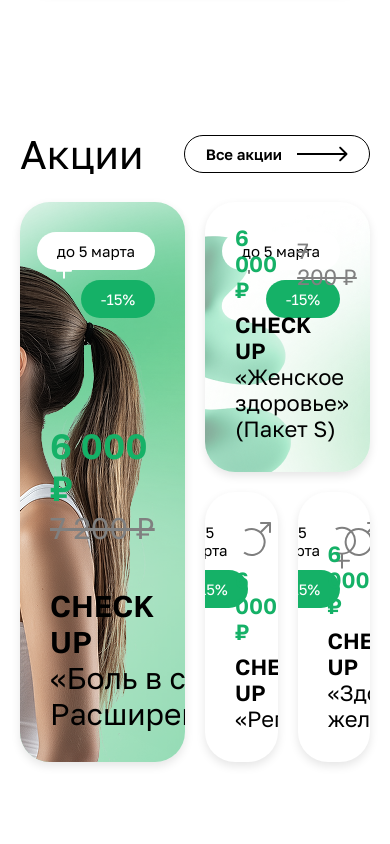
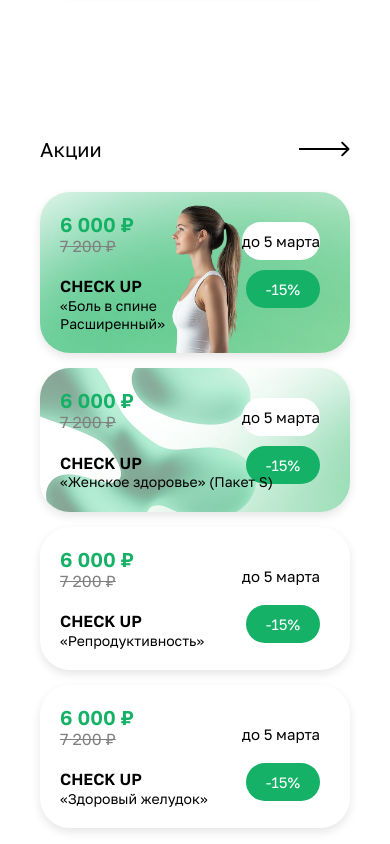
Before and after one commit to ArturoProfePro/Medkhan, a React (Vite) app: page / in a window 390 px wide. Shown: the part 1500-2344 px from the top of the page. Built offline with nearby package versions, Linux system fonts and the light colour scheme.

Commit message:
доделал адаптив в акции

```diff
--- a/src/components/Container/ui/Container.module.scss
+++ b/src/components/Container/ui/Container.module.scss
@@ -2,7 +2,7 @@
   max-width: 1280px;
   width: 100vw;
   margin: auto;
-    padding: 0 20px;
+  padding: 0 40px;
   margin-top: 46px;
   overflow: hidden;
   overflow-y: scroll;
--- a/src/pages/MainPage/components/Services/ui/ui.module.scss
+++ b/src/pages/MainPage/components/Services/ui/ui.module.scss
@@ -148,6 +148,7 @@
       }
 
       .abs {
+        width: 400px;
         position: absolute;
         top: 29px;
         right: 27px;
@@ -164,15 +165,6 @@
 .absFake {
   display: none;
 }
-// @media (max-width: 500px) {
-//   .absFake {
-//     display: block;
-//     position: absolute;
-//     z-index: 6;
-//     right: 0;
-//     bottom: 0;
-//   }
-// }
 
 .buttons {
   display: flex;
@@ -218,7 +210,13 @@
     }
   }
 }
-
+.iconDnk {
+  z-index: 1;
+  position: absolute;
+  right: 4%;
+  top: 0;
+  z-index: 3;
+}
 @media (max-width: 1024px) {
   .container {
     .grid {
@@ -231,19 +229,20 @@
   }
 }
 
-@media (max-width: 520px) {
-  .container {
-    .grid {
-      .elem7 {
-        .abs {
-          width: 150px;
-        }
-      }
-    }
+@media (max-width: 365px) {
+  .abs {
+    display: none;
+  }
+  .iconDnk {
+    height: 150px;
+    transform: translateX(150px);
+  }
+  .mask {
+    transform: translateX(-500px);
   }
 }
 
-@media (max-width: 750px) {
+@media (max-width: 765px) {
   .container {
     .header {
       .title {
@@ -326,6 +325,7 @@
         }
 
         .abs {
+          width: 200px;
           position: absolute;
           top: 29px;
           right: 27px;
--- a/src/pages/MainPage/components/Services/ui/ui.tsx
+++ b/src/pages/MainPage/components/Services/ui/ui.tsx
@@ -38,14 +38,12 @@ const Services = () => {
         </div>
         <div className={c.elem7}>
           <span className={c.title}>
-            <div className={c.mal}>CHECK UP</div> <br />
+            <div className={c.mal}>CHECK UP</div>
             Комплексное обследование
           </span>
 
           <span className={c.absFake}>
-            Удобное и эффективное решение
-            <br />
-            для заботы о здоровье
+            Удобное и эффективное решение для заботы о здоровье
           </span>
 
           <div className={c.buttons}>
@@ -53,13 +51,11 @@ const Services = () => {
             <button className={c.second}>Подробнее</button>
           </div>
 
-          <img src="/dnk.png" className={c.icon} alt="" />
+          <img src="/dnk.png" className={c.iconDnk} alt="" />
           <img src="/dnk-mask.png" className={c.mask} alt="" />
 
           <span className={c.abs}>
-            Удобное и эффективное решение
-            <br />
-            для заботы о здоровье
+            Удобное и эффективное решение для заботы о здоровье
           </span>
         </div>
       </div>
--- a/src/pages/MainPage/components/Stock/ui/ui.module.scss
+++ b/src/pages/MainPage/components/Stock/ui/ui.module.scss
@@ -12,20 +12,17 @@
 
     .title {
       font-weight: 400;
-            font-size: 40px;
-            line-height: 48px;
+      font-size: clamp(20px, 4vw, 40px); // адаптивный размер
+      line-height: 1.2;
       color: black;
     }
 
     .button {
-            width: 186.5px;
       height: 38px;
       display: flex;
       align-items: center;
       justify-content: center;
       border-radius: 100px;
-            border: 1px solid #000000;
-            color: #000000;
       font-size: 15px;
       font-weight: 600;
       gap: 15px;
@@ -37,9 +34,9 @@
   .grid {
     width: 100%;
     display: grid;
-        grid-template-columns: repeat(4, 1fr);
+    grid-template-columns: repeat(4, 1fr); // десктоп
     gap: 20px;
-        grid-template-rows: repeat(2, 270px);
+    grid-auto-rows: auto;
 
     .elem {
       position: relative;
@@ -50,26 +47,23 @@
       overflow: hidden;
 
       .icon {
-                position: relative;
-                z-index: 4;
         position: absolute;
         left: 30px;
         top: 30px;
+        z-index: 4;
       }
 
       .modal {
-                position: relative;
+        position: absolute;
+        top: 30px;
+        right: 30px;
         z-index: 4;
         display: flex;
         flex-direction: column;
         gap: 10px;
         align-items: flex-end;
-                position: absolute;
-                top: 30px;
-                right: 30px;
 
         .ceil {
-                    padding: 0 20px;
           height: 38px;
           border-radius: 100px;
           background-color: white;
@@ -84,7 +78,7 @@
           border-radius: 100px;
           display: flex;
           align-items: center;
-                    background-color: #15B167;
+          background-color: #15b167;
           color: white;
         }
       }
@@ -104,31 +98,31 @@
           gap: 1px;
 
           .ceil {
-                        font-size: 35px;
-                        line-height: 42px;
-                        color: #15B167;
+            font-size: clamp(20px, 3vw, 35px);
+            line-height: 1.2;
+            color: #15b167;
             font-weight: 600;
           }
 
           .floor {
-                        font-size: 30px;
-                        line-height: 36px;
+            font-size: clamp(16px, 2.5vw, 30px);
+            line-height: 1.2;
             color: gray;
             text-decoration: line-through;
           }
         }
 
         .title {
-                    margin-top: 42px;
-                    font-size: 30px;
-                    line-height: 36px;
+          margin-top: 20px;
+          font-size: clamp(16px, 2.5vw, 30px);
+          line-height: 1.3;
           color: black;
           font-weight: 600;
         }
 
         .desc {
-                    font-size: 30px;
-                    line-height: 36px;
+          font-size: clamp(14px, 2vw, 22px);
+          line-height: 1.3;
           color: black;
         }
       }
@@ -168,134 +162,58 @@
         inset: 0;
         z-index: 2;
       }
-
-            .info {
-                .price {
-                    flex-direction: row;
-                    align-items: center;
-                    gap: 20px;
-
-                    .ceil,
-                    .floor {
-                        font-size: 22px;
-                        line-height: 26px;
-                    }
-                }
-
-                .title {
-                    margin-top: 9px;
-                    font-size: 22px;
-                    line-height: 26px;
-                }
-
-                .desc {
-                    font-size: 22px;
-                    line-height: 26px;
-                }
-            }
-        }
-
-        .elem2 {
-            grid-row: 1 / 2;
-            grid-column: 3 / 5;
-
-            .ch {
-                z-index: 3;
-                position: absolute;
-                right: 10%;
-                bottom: 0;
-            }
-
-            .bg {
-                position: absolute;
-                inset: 0;
-                z-index: 2;
-            }
-
-            .info {
-                .price {
-                    flex-direction: row;
-                    align-items: center;
-                    gap: 20px;
-
-                    .ceil,
-                    .floor {
-                        font-size: 22px;
-                        line-height: 26px;
-                    }
-                }
-
-                .title {
-                    margin-top: 9px;
-                    font-size: 22px;
-                    line-height: 26px;
-                }
-
-                .desc {
-                    font-size: 22px;
-                    line-height: 26px;
-                }
-            }
     }
 
     .elem3 {
       grid-row: 2 / 3;
       grid-column: 3 / 4;
-
-            .info {
-                .price {
-                    flex-direction: row;
-                    align-items: center;
-                    gap: 20px;
-
-                    .ceil,
-                    .floor {
-                        font-size: 22px;
-                        line-height: 26px;
-                    }
-                }
-
-                .title {
-                    margin-top: 9px;
-                    font-size: 22px;
-                    line-height: 26px;
-                }
-
-                .desc {
-                    font-size: 22px;
-                    line-height: 26px;
-                }
-            }
     }
 
     .elem4 {
       grid-row: 2 / 3;
       grid-column: 4 / 5;
-
-            .info {
-                .price {
-                    flex-direction: row;
-                    align-items: center;
-                    gap: 20px;
-
-                    .ceil,
-                    .floor {
-                        font-size: 22px;
-                        line-height: 26px;
+    }
   }
 }
 
-                .title {
-                    margin-top: 9px;
-                    font-size: 22px;
-                    line-height: 26px;
-                }
+/* --- Адаптив --- */
 
-                .desc {
-                    font-size: 22px;
-                    line-height: 26px;
+/* Планшеты */
+@media (max-width: 1024px) {
+  .container {
+    .grid {
+      grid-template-columns: repeat(2, 1fr); // две колонки
+      gap: 20px;
+
+      .elem1,
+      .elem2,
+      .elem3,
+      .elem4 {
+        grid-column: auto;
+        grid-row: auto;
       }
     }
   }
+  .girl {
+    height: 150px;
+    transform: translateX(-70px);
   }
 }
+
+/* Мобильные */
+@media (max-width: 480px) {
+  .container {
+    .grid {
+      grid-template-columns: 1fr; // одна колонка
+      gap: 15px;
+
+      .elem {
+        padding: 20px;
+      }
+    }
+  }
+  .girl {
+    height: 150px;
+    transform: translateX(-70px);
+  }
+}
--- a/src/pages/MainPage/components/Stock/ui/ui.tsx
+++ b/src/pages/MainPage/components/Stock/ui/ui.tsx
@@ -1,22 +1,18 @@
-import c from './ui.module.scss'
+import c from './ui.module.scss';
 
 const Stock = () => {
-
   return (
     <div className={c.container}>
       <div className={c.header}>
         <span className={c.title}>Акции</span>
 
         <span className={c.button}>
-                    Все акции
           <img src="/arrow-right-black.svg" className={c.arrow} />
         </span>
       </div>
 
       <div className={c.grid}>
-
         <div className={[c.elem1, c.elem].join(' ')}>
-                    <img src="/gender.svg" className={c.icon} />
           <img src="/girl.png" className={c.girl} />
           <img src="/girl-bg.png" className={c.bg} />
 
@@ -32,12 +28,15 @@ const Stock = () => {
             </div>
 
             <span className={c.title}>CHECK UP</span>
-                        <span className={c.desc}>«Боль в спине<br/>Расширенный»</span>
+            <span className={c.desc}>
+              «Боль в спине
+              <br />
+              Расширенный»
+            </span>
           </div>
         </div>
 
         <div className={[c.elem2, c.elem].join(' ')}>
-                    <img src="/boy-gender.svg" className={c.icon} />
           <img src="/packet-s.png" className={c.ch} />
           <img src="/packet-s-bg.png" className={c.bg} />
 
@@ -58,8 +57,6 @@ const Stock = () => {
         </div>
 
         <div className={[c.elem3, c.elem].join(' ')}>
-                    <img src="/girl-gender.svg" className={c.icon} />
-
           <div className={c.modal}>
             <span className={c.ceil}>до 5 марта</span>
             <span className={c.floor}>-15%</span>
@@ -77,8 +74,6 @@ const Stock = () => {
         </div>
 
         <div className={[c.elem4, c.elem].join(' ')}>
-                    <img src="/gender-gray.svg" className={c.icon} />
-
           <div className={c.modal}>
             <span className={c.ceil}>до 5 марта</span>
             <span className={c.floor}>-15%</span>
@@ -96,7 +91,7 @@ const Stock = () => {
         </div>
       </div>
     </div>
-    )
-}
+  );
+};
 
-export default Stock
+export default Stock;
```
Also changed, not shown: src/index.css (line endings or trailing spaces). Lines whose indentation alone changed are shown as unchanged.
